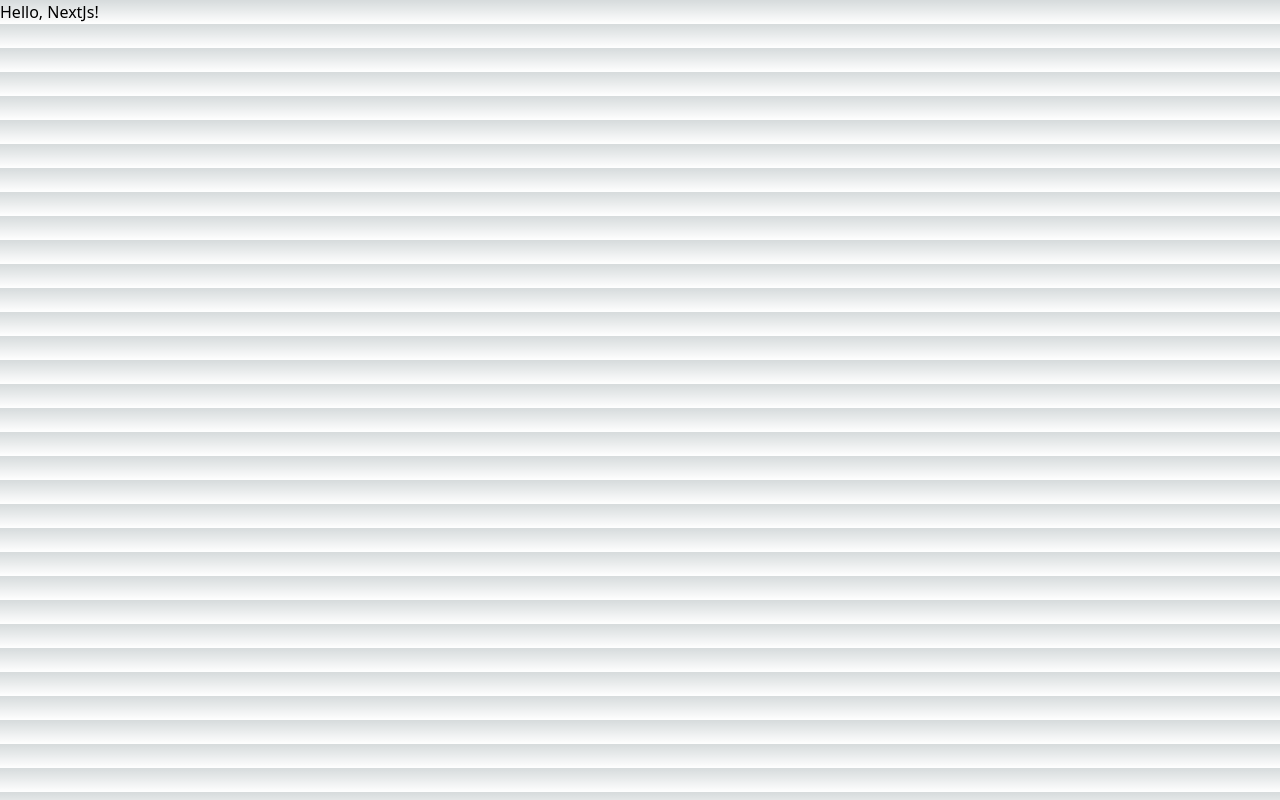
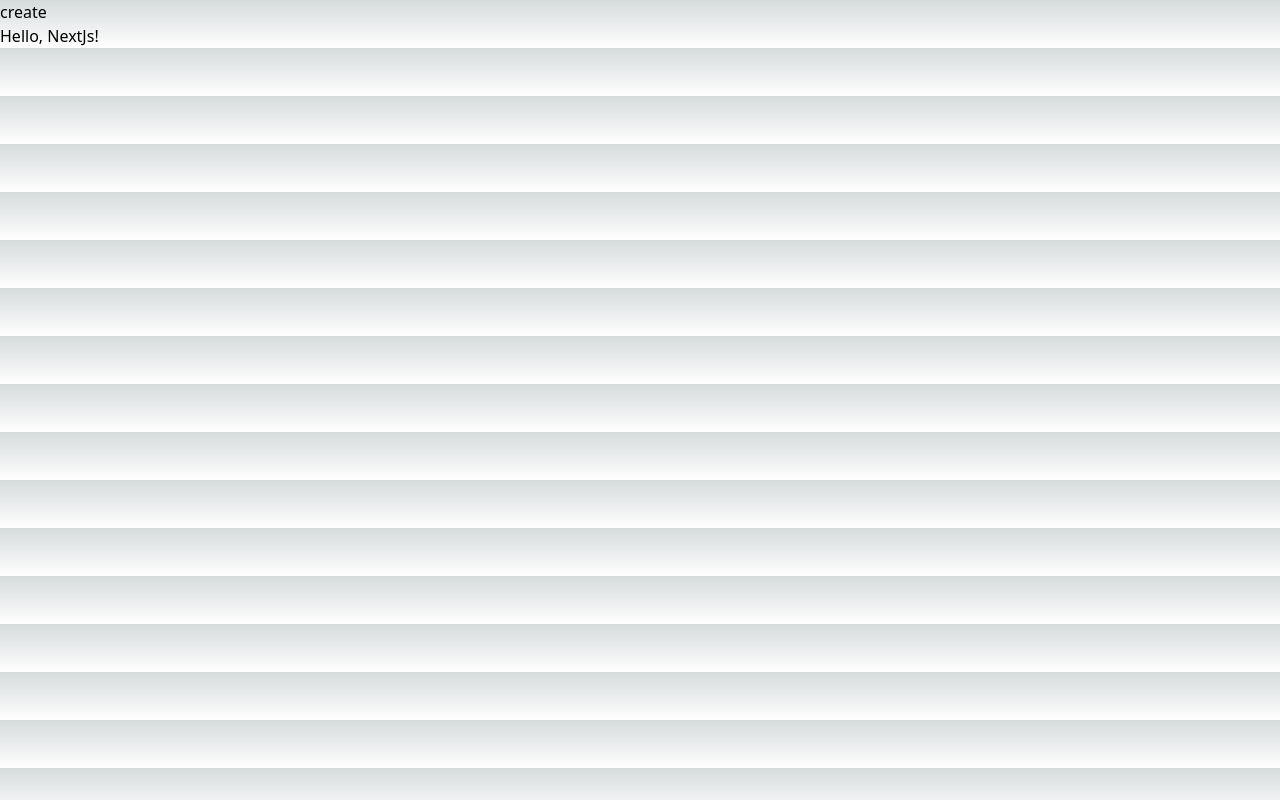
Before and after one commit to ddpound/practice3, a Next.js app: page / in a window 1280 px wide. Built offline with nearby package versions, Linux system fonts and the light colour scheme.

Commit message:
라우터 기능 공부 및 기능 추가

```diff
--- a/src/app/layout.js
+++ b/src/app/layout.js
@@ -1,3 +1,4 @@
+import Link from 'next/link'
 import './globals.css'
 
 
@@ -9,7 +10,15 @@
 export default function RootLayout({ children }) {
   return (
     <html>
-      <body>{children}</body>
+      <body>
+        <ol>
+          <li>
+            <Link href="/create">create</Link>
+          </li>
+        </ol>
+
+        {children}
+      </body>
     </html>
   )
 }
```
